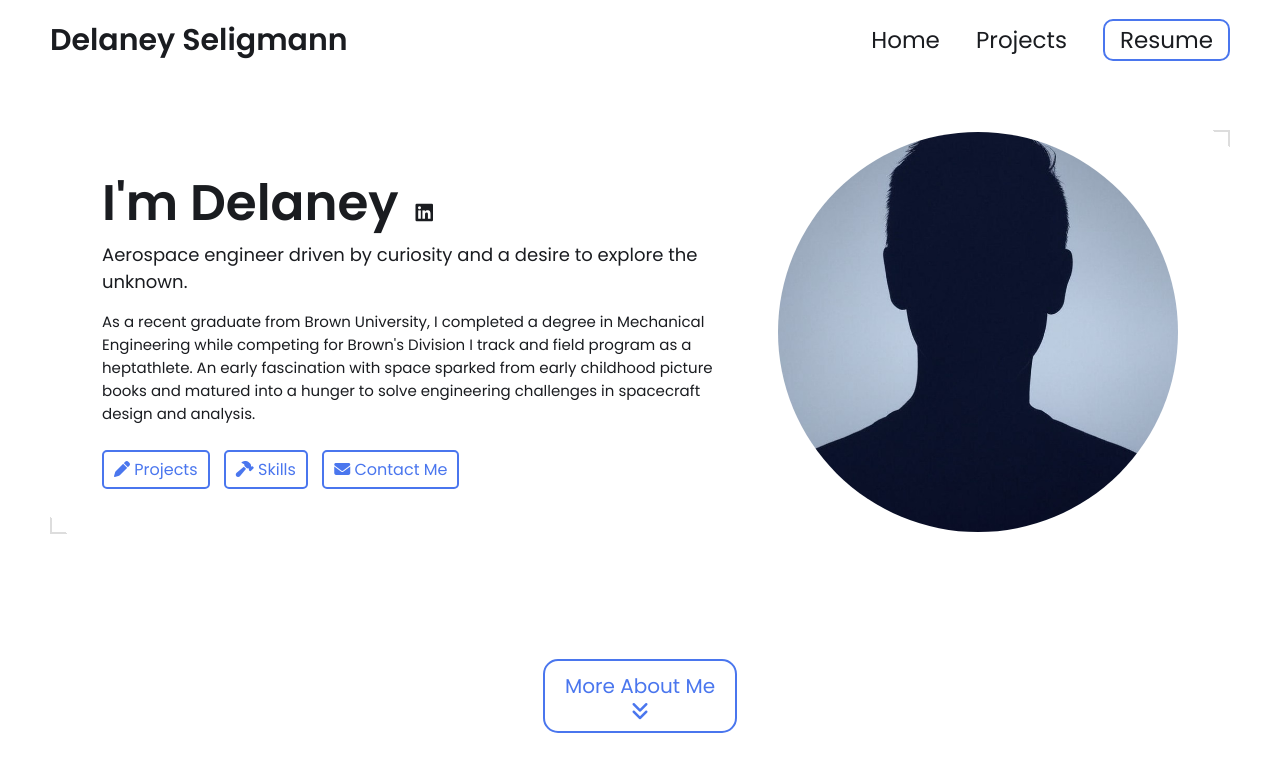
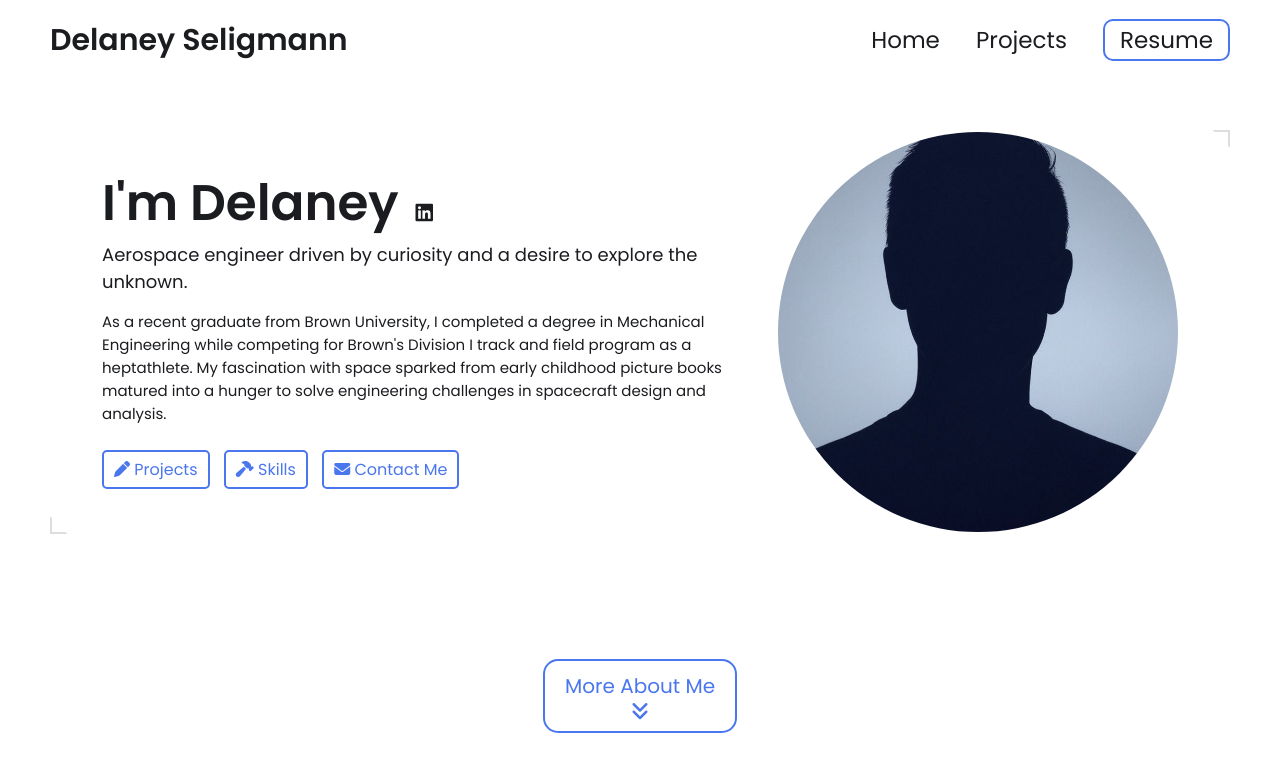
Before and after one commit to delaneyseligmann/delaneyseligmann.github.io, a Jekyll site: the page built from index.html, in a window 1280 px wide and 900 px high. Shown: the top 772 px of the window. Built offline with Jekyll 4.4.1, drawn with Linux system fonts in a browser that asks for light colours.

Commit message:
Update _config.yml

```diff
--- a/_config.yml
+++ b/_config.yml
@@ -16,8 +16,8 @@ name: Delaney Seligmann
 headline: Aerospace engineer driven by curiosity and a desire to explore the unknown.
 description: >- # dont remove this line. this will ignore all new lines until the next section
   As a recent graduate from Brown University, I completed a degree in Mechanical Engineering while competing
-  for Brown's Division I track and field program as a heptathlete. An early fascination with space sparked
-  from early childhood picture books and matured into a hunger to solve engineering challenges in spacecraft
+  for Brown's Division I track and field program as a heptathlete. My fascination with space sparked
+  from early childhood picture books matured into a hunger to solve engineering challenges in spacecraft
   design and analysis.
 
 # Place your profile image in /assets/images/profile-image/folder and edit the file name
```
